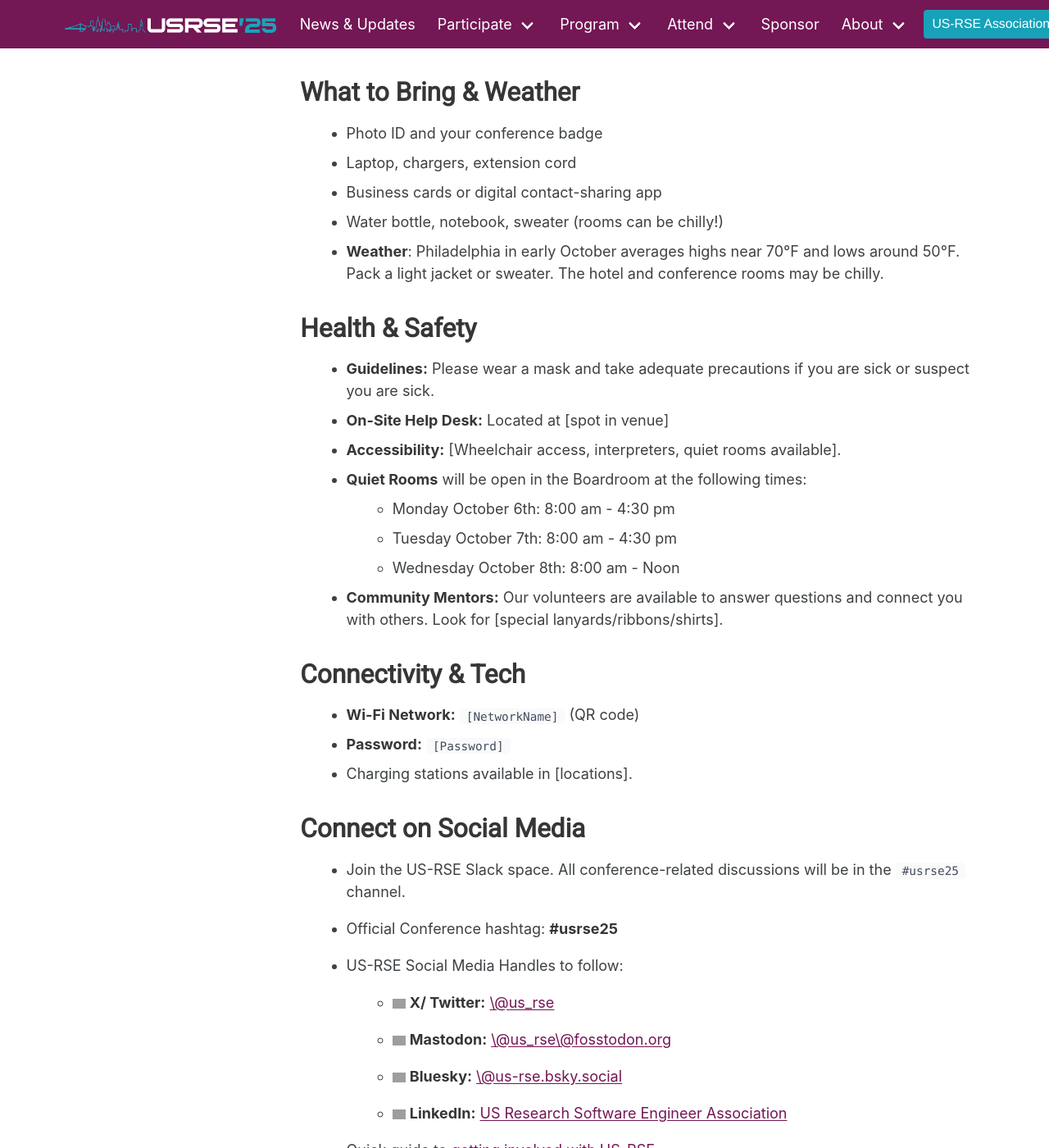
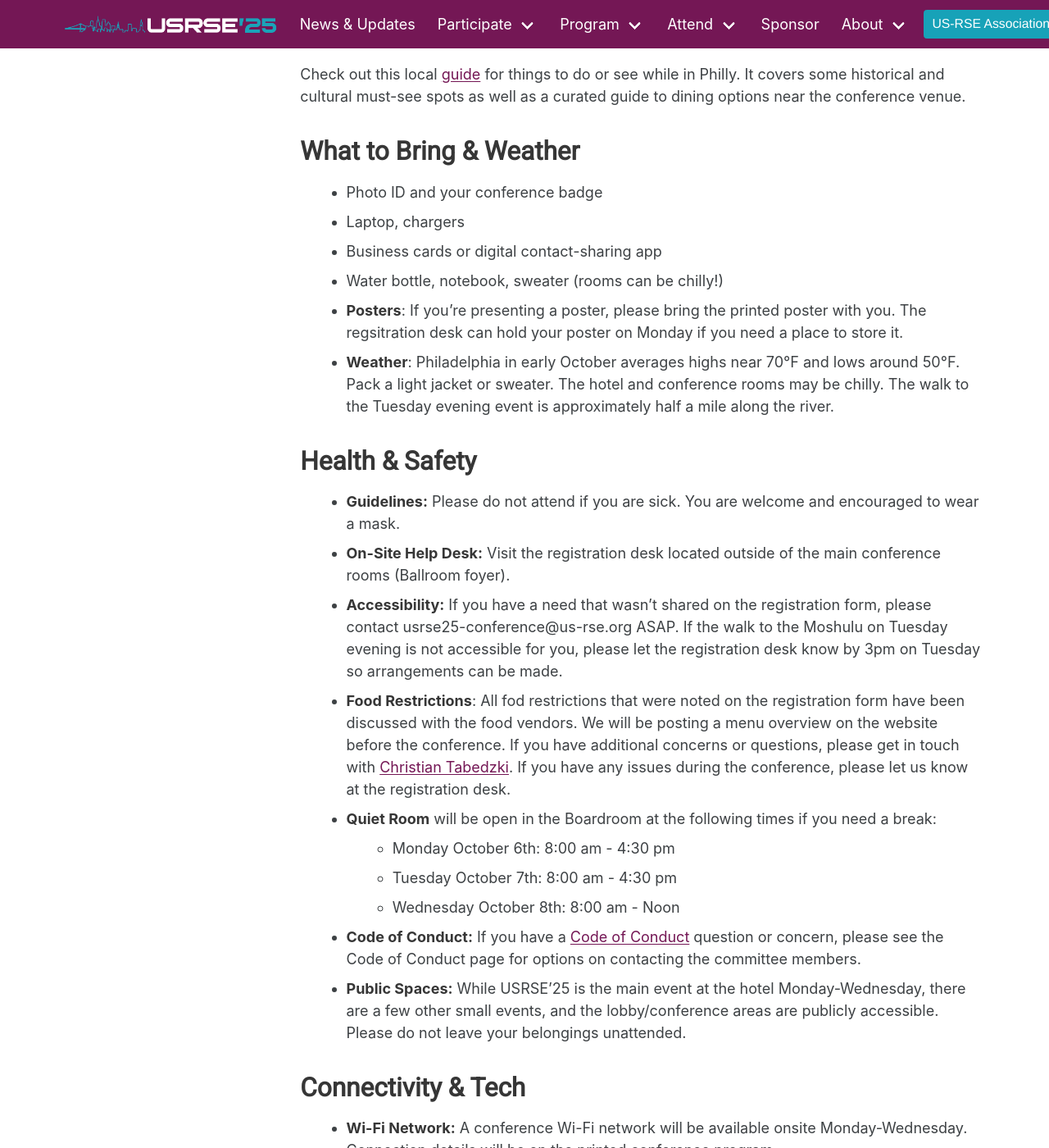
Before and after one commit to USRSE/usrse25, a Jekyll site: the page built from pages/attend/know-go.md, in a window 1280 px wide and 1400 px high, scrolled down 1640 px. Shown: the whole window at 82% size. Built offline with Jekyll 4.4.1, drawn with Linux system fonts in a browser that asks for light colours; a style sheet for code colours, icons or effects is not loaded; some of the changed text lies outside the part shown; grey boxes are pictures that could not be loaded.

Commit message:
Update know-go.md

```diff
--- a/pages/attend/know-go.md
+++ b/pages/attend/know-go.md
@@ -22,12 +22,11 @@
     -   Monday October 6th: 7:30 am - 3:30 pm
     -   Tuesday October 7th: 7:30 am - 3:30 pm
     -   Wednesday October 8th: 8:00 am - 8:30 am
--   **Badge Pickup:** Bring an ID.
--   **Ribbons**: Pick up the appropriate ribbons while supplies last (such as New Attendee, Data Scientist, RSE, etc) - we have some fun options this year to personalize your conference badges.
+-  **Seating**: There are tables in the main Ballroom, and just chairs in the Bromley/Claypoole room.  There are some outlets available around the hotel, but power is not accessible from most conference seats.
 
 ## Travel & Transportation
 
--   **Getting There:** See our guide on [getting to Philadelphia](https://us-rse.org/usrse25/attend/travel/#getting-to-philadelphia) for airports, transportation and parking information.
+-   **Getting There:** See our guide on [getting to Philadelphia](https://us-rse.org/usrse25/attend/travel/#getting-to-philadelphia) for airports, transportation and parking information.  As a heads up, there is a Philadelphia Eagles home game on Sunday afternoon.
 -   **Parking:** The daily parking rate at the hotel is \$60. There are additional parking garages approximately a half-mile from the hotel. Parking rates are subject to change.
 -   **Public Transit & Rideshare:** See our [transportation guide on getting to the conference venue](https://us-rse.org/usrse25/attend/travel/#transportation-from-phl-to-the-conference-area-old-city)
 
@@ -39,10 +38,10 @@
 ## Meals & Refreshments
 
 -   Registration includes breakfast and lunch Monday - Wednesday served in the Hamilton Room.
--   **Welcome reception** in the Ballroom Foyer on Sunday October 5th from 6:00 pm - 7:00 pm.
--   **Poster session and reception** in Hamilton on Monday October 6th from 5:30 pm - 7:00 pm.
+-   **Welcome reception** with light refreshments in the Ballroom Foyer on Sunday October 5th from 6:00 pm - 7:00 pm.  Plan to eat dinner elsewhere after the reception.
+-   **Poster session and reception** with light refreshments in Hamilton on Monday October 6th from 5:30 pm - 7:00 pm.  Plan to eat dinner elsewhere after the reception.
 -   **Food, drinks and DJ** at [Moshulu](https://www.moshulu.com/) (401 S. Columbus Blvd.) on Tuesday October 7th from 6:30 pm - 9:30 pm.
--   **Local dining options** listed in [things to do or see](https://us-rse.org/usrse25/attend/local-info/).
+-   **Local dining options** listed in [things to do or see](https://us-rse.org/usrse25/attend/local-info/).  There is a restaurant in the conference hotel.
 
 ## Enjoy Philly
 
@@ -51,27 +50,29 @@
 ## What to Bring & Weather
 
 -   Photo ID and your conference badge
--   Laptop, chargers, extension cord
+-   Laptop, chargers
 -   Business cards or digital contact-sharing app
 -   Water bottle, notebook, sweater (rooms can be chilly!)
--   **Weather**: Philadelphia in early October averages highs near 70°F and lows around 50°F. Pack a light jacket or sweater. The hotel and conference rooms may be chilly.
+-   **Posters**: If you're presenting a poster, please bring the printed poster with you.  The regsitration desk can hold your poster on Monday if you need a place to store it.
+-   **Weather**: Philadelphia in early October averages highs near 70°F and lows around 50°F. Pack a light jacket or sweater. The hotel and conference rooms may be chilly.  The walk to the Tuesday evening event is approximately half a mile along the river.
 
 ## Health & Safety
 
--   **Guidelines:** Please wear a mask and take adequate precautions if you are sick or suspect you are sick.
--   **On-Site Help Desk:** Located at [spot in venue]
--   **Accessibility:** [Wheelchair access, interpreters, quiet rooms available].
--   **Quiet Rooms** will be open in the Boardroom at the following times:
+-   **Guidelines:** Please do not attend if you are sick.  You are welcome and encouraged to wear a mask.
+-   **On-Site Help Desk:** Visit the registration desk located outside of the main conference rooms (Ballroom foyer).
+-   **Accessibility:** If you have a need that wasn't shared on the registration form, please contact usrse25-conference@us-rse.org ASAP.  If the walk to the Moshulu on Tuesday evening is not accessible for you, please let the registration desk know by 3pm on Tuesday so arrangements can be made.
+-   **Food Restrictions**: All fod restrictions that were noted on the registration form have been discussed with the food vendors.  We will be posting a menu overview on the website before the conference.  If you have additional concerns or questions, please get in touch with [Christian Tabedzki](mailto:ct5868@princeton.edu).  If you have any issues during the conference, please let us know at the registration desk.
+-   **Quiet Room** will be open in the Boardroom at the following times if you need a break:
     -   Monday October 6th: 8:00 am - 4:30 pm
     -   Tuesday October 7th: 8:00 am - 4:30 pm
     -   Wednesday October 8th: 8:00 am - Noon
--   **Community Mentors:** Our volunteers are available to answer questions and connect you with others. Look for [special lanyards/ribbons/shirts].
+-   **Code of Conduct:** If you have a [Code of Conduct](https://us-rse.org/usrse25/about/code-of-conduct/) question or concern, please see the Code of Conduct page for options on contacting the committee members.
+-   **Public Spaces:** While USRSE'25 is the main event at the hotel Monday-Wednesday, there are a few other small events, and the lobby/conference areas are publicly accessible.  Please do not leave your belongings unattended.
 
 ## Connectivity & Tech
 
--   **Wi-Fi Network:** `[NetworkName]` (QR code)
--   **Password:** `[Password]`
--   Charging stations available in [locations].
+-   **Wi-Fi Network:** A conference Wi-Fi network will be available onsite Monday-Wednesday.  Connection details will be on the printed conference program.
+-   There are some power outlets available around the hotel, but plugs are not accessible from most conference seats.
 
 ## Connect on Social Media
 
@@ -81,7 +82,7 @@
 
 -   US-RSE Social Media Handles to follow:
 
-    -   <img src="https://cdn.jsdelivr.net/gh/simple-icons/simple-icons/icons/x.svg" style="width:16px;vertical-align:middle;"/> **X/ Twitter:** [\@us_rse](https://x.com/us_rse)
+    -   <img src="https://cdn.jsdelivr.net/gh/simple-icons/simple-icons/icons/x.svg" style="width:16px;vertical-align:middle;"/> **X/Twitter:** [\@us_rse](https://x.com/us_rse)
 
     -   <img src="https://cdn.jsdelivr.net/gh/simple-icons/simple-icons/icons/mastodon.svg" style="width:16px;vertical-align:middle;"/> **Mastodon:** [\@us_rse\@fosstodon.org](https://fosstodon.org/@us_rse)
 
```
